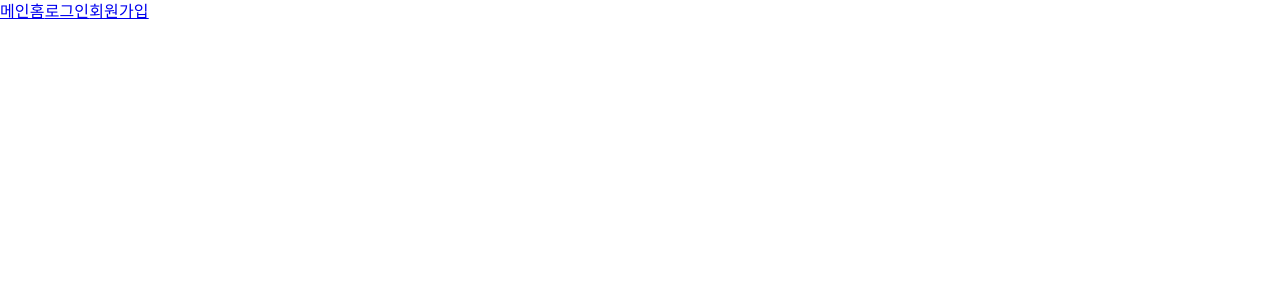
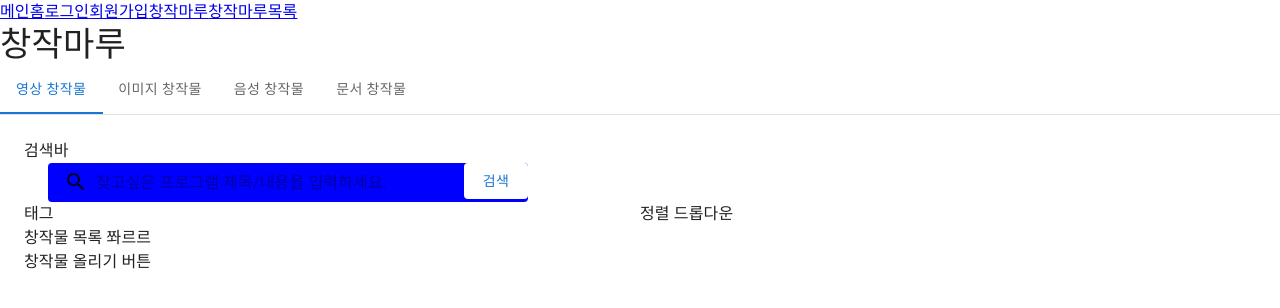
Before and after one commit to No-Devides-Found/digiteo-frontend, a React (Create React App) app: page /practicelist in a window 1280 px wide. Before the commit this address had no page. Shown: the top 308 px of the page. Built offline with nearby package versions, Linux system fonts and the light colour scheme.

Commit message:
창작마루 틀

```diff
--- a/src/App.js
+++ b/src/App.js
@@ -4,6 +4,8 @@ import { Routes, Route, Link } from "react-router-dom";
 import { Home } from "./pages";
 import Signin from "./pages/Signin/Signin";
 import Signup from "./pages/Signup/Signup";
+import PracticeMain from "./pages/Practice/PracticeMain";
+import PracticeList from "./pages/Practice/PracticeList";
 
 function App() {
   return (
@@ -12,6 +14,8 @@ function App() {
         <Link to="/">메인홈</Link>
         <Link to="/signin">로그인</Link>
         <Link to="/signup">회원가입</Link>
+        <Link to="/practicehome">창작마루</Link>
+        <Link to="/practicelist">창작마루목록</Link>
       </nav>
 
 
@@ -19,6 +23,8 @@ function App() {
         <Route path="/" element={<Home />} />
         <Route path="/signin" element={<Signin/>} />
         <Route path="/signup" element={<Signup/>} />
+        <Route path="/practicehome" element={<PracticeMain/>} />
+        <Route path="/practicelist" element={<PracticeList/>} />
       </Routes>
 
 
--- a/src/pages/Home/Home.jsx
+++ b/src/pages/Home/Home.jsx
@@ -1,11 +1,12 @@
 import React from "react";
 
-import { Box,Grid, Typography } from "@mui/material";
+import { Box, Grid, Typography } from "@mui/material";
 import { Container } from "@mui/system";
 import stars from "../../assets/Home/stars.svg";
 import rocket from "../../assets/Home/rocket.svg";
 import { EventCarousel, PlayGroundCarousel } from "../../components";
 import Program from "../../components/Program/Program";
+import PracticeMain from "../Practice/PracticeMain";
 
 
 //프로그램 컴포넌트 테스트
@@ -24,6 +25,7 @@ function Home() {
     <div>
       홈페이지
       <EventCarousel />
+      <PracticeMain/>
 
       <PlayGroundCarousel />
       <Container sx={{ pb: "4rem" }}>
--- /dev/null
+++ b/src/pages/Practice/ListTemplate.jsx
@@ -0,0 +1,110 @@
+import { Box , Grid, Button} from '@mui/material';
+import React from 'react';
+import { styled } from "@mui/material/styles";
+import InputBase from '@mui/material/InputBase';
+
+import SearchIcon from '@mui/icons-material/Search';
+
+
+const MainGrid = styled(Grid)({
+
+})
+const SubGrid = styled(Grid)({
+
+})
+
+const Search = styled('div')(({ theme }) => ({
+  position: 'relative',
+  borderRadius: theme.shape.borderRadius,
+  backgroundColor: "blue",
+  '&:hover': {
+    backgroundColor: "red",
+  },
+  marginRight: theme.spacing(2),
+  marginLeft: 0,
+  width: '100%',
+  [theme.breakpoints.up('sm')]: {
+    marginLeft: theme.spacing(3),
+    width: '30rem',
+  },
+}));
+
+const SearchIconWrapper = styled('div')(({ theme }) => ({
+  padding: theme.spacing(0, 2),
+  height: '100%',
+  position: 'absolute',
+  pointerEvents: 'none',
+  display: 'flex',
+  alignItems: 'center',
+  justifyContent: 'center',
+}));
+
+const StyledInputBase = styled(InputBase)(({ theme }) => ({
+  color: 'inherit',
+  '& .MuiInputBase-input': {
+    padding: theme.spacing(1, 1, 1, 0),
+    // vertical padding + font size from searchIcon
+    paddingLeft: `calc(1em + ${theme.spacing(4)})`,
+    transition: theme.transitions.create('width'),
+    width: '100%',
+    [theme.breakpoints.up('md')]: {
+      width: '20rem',
+    },
+  },
+}));
+
+const SearchButton = styled(Button)({
+  float: "right",
+  backgroundColor: "white",
+})
+
+
+
+
+function ListTemplate () {
+  return (
+    <Box>
+      <MainGrid container direction="column" >
+        <MainGrid item>
+          검색바
+          <Search>
+            <SearchIconWrapper>
+              <SearchIcon />
+            </SearchIconWrapper>
+            <StyledInputBase
+              placeholder="찾고싶은 프로그램 제목/내용을 입력하세요."
+              inputProps={{ 'aria-label': 'search' }}
+            />
+            <SearchButton>
+              검색
+            </SearchButton>
+          </Search>
+        </MainGrid>
+
+        <SubGrid container>
+          <SubGrid item xs>
+            태그
+          </SubGrid>
+          <SubGrid item xs>
+            정렬 드롭다운
+          </SubGrid>
+        </SubGrid>
+
+        <MainGrid item>
+            창작물 목록 쫘르르
+        </MainGrid>
+
+        <MainGrid item>
+          창작물 올리기 버튼
+        </MainGrid>
+
+
+      </MainGrid>
+
+
+
+    </Box>
+  );
+};
+
+export default ListTemplate;
--- /dev/null
+++ b/src/pages/Practice/PracticeList.jsx
@@ -0,0 +1,78 @@
+import * as React from 'react';
+import PropTypes from 'prop-types';
+import Tabs from '@mui/material/Tabs';
+import Tab from '@mui/material/Tab';
+import Typography from '@mui/material/Typography';
+import Box from '@mui/material/Box';
+import ListTemplate from "./ListTemplate";
+
+
+function CustomTabPanel(props) {
+  const { children, value, index, ...other } = props;
+
+  return (
+    <div
+      role="tabpanel"
+      hidden={value !== index}
+      id={`simple-tabpanel-${index}`}
+      aria-labelledby={`simple-tab-${index}`}
+      {...other}
+    >
+      {value === index && (
+        <Box sx={{ p: 3 }}>
+          <Typography>{children}</Typography>
+        </Box>
+      )}
+    </div>
+  );
+}
+
+CustomTabPanel.propTypes = {
+  children: PropTypes.node,
+  index: PropTypes.number.isRequired,
+  value: PropTypes.number.isRequired,
+};
+
+function a11yProps(index) {
+  return {
+    id: `simple-tab-${index}`,
+    'aria-controls': `simple-tabpanel-${index}`,
+  };
+}
+
+
+
+
+export default function PracticeList() {
+  const [value, setValue] = React.useState(0);
+
+  const handleChange = (event, newValue) => {
+    setValue(newValue);
+  };
+
+  return (
+    <Box sx={{ width: '100%' }}>
+      <Typography variant="h4">창작마루</Typography>
+      <Box sx={{ borderBottom: 1, borderColor: 'divider' }}>
+        <Tabs value={value} onChange={handleChange} aria-label="basic tabs example">
+          <Tab label="영상 창작물" {...a11yProps(0)} />
+          <Tab label="이미지 창작물" {...a11yProps(1)} />
+          <Tab label="음성 창작물" {...a11yProps(2)} />
+          <Tab label="문서 창작물" {...a11yProps(3)} />
+        </Tabs>
+      </Box>
+      <CustomTabPanel value={value} index={0}>
+        <ListTemplate/>
+      </CustomTabPanel>
+      <CustomTabPanel value={value} index={1}>
+        <imgList/>
+      </CustomTabPanel>
+      <CustomTabPanel value={value} index={2}>
+        <voiceList/>
+      </CustomTabPanel>
+      <CustomTabPanel value={value} index={2}>
+        <documentList/>
+      </CustomTabPanel>
+    </Box>
+  );
+}
--- /dev/null
+++ b/src/pages/Practice/PracticeMain.jsx
@@ -0,0 +1,72 @@
+import React from 'react';
+import {Box, Grid, Typography, Button, Stack} from "@mui/material";
+import { styled } from "@mui/material/styles";
+
+
+const MainBox = styled(Box)({
+  margin: "5rem 10rem",
+  height: "30rem",
+  borderRadius: "2rem",
+  padding: "3rem",
+  backgroundColor: "#FFB74D",
+})
+const RightGrid = styled(Grid)({
+  backgroundColor: "white",
+  height: "20rem",
+})
+const StyledButton = styled(Button)({
+  height: "5rem",
+  width: "8rem",
+  margin: "0.5rem",
+})
+
+
+
+function PracticeMain() {
+  return (
+    <MainBox>
+      <Grid container>
+        <Grid item xs>
+        <Typography variant="h3" mt={2}>창작마루</Typography>
+        <Typography>창작마루 설명입니다.</Typography>
+        </Grid>
+        <RightGrid item xs>
+          <Grid container>
+            <Grid item xs>
+              <Stack direction="row" spacing={2}>
+                <StyledButton variant="contained" href="/">
+                  영상창작물
+                </StyledButton>
+              </Stack>
+            </Grid>
+            <Grid item xs>
+              <Stack direction="row" spacing={2}>
+                <StyledButton variant="contained" href="#contained-buttons">
+                  이미지창작물
+                </StyledButton>
+              </Stack>
+            </Grid>
+          </Grid>
+          <Grid container>
+            <Grid item xs>
+              <Stack direction="row" spacing={2}>
+                <StyledButton variant="contained" href="#contained-buttons">
+                  음성창작물
+                </StyledButton>
+              </Stack>
+            </Grid>
+            <Grid item xs>
+              <Stack direction="row" spacing={2}>
+                <StyledButton variant="contained" href="#contained-buttons">
+                  문서창작물
+                </StyledButton>
+              </Stack>
+            </Grid>
+          </Grid>
+        </RightGrid>
+      </Grid>
+    </MainBox>
+  );
+};
+
+export default PracticeMain;
```
Also changed, not shown: src/pages/Practice/List/imgList.jsx (added, +12 -0 lines), src/pages/Practice/List/vedioList.jsx (added, +11 -0 lines), src/pages/Practice/List/voiceList.jsx (added, +11 -0 lines), src/pages/Practice/documentList.jsx (added, +11 -0 lines), src/pages/Practice/List/postPractice.jsx (added), src/pages/Practice/detailPractice.jsx (added).
